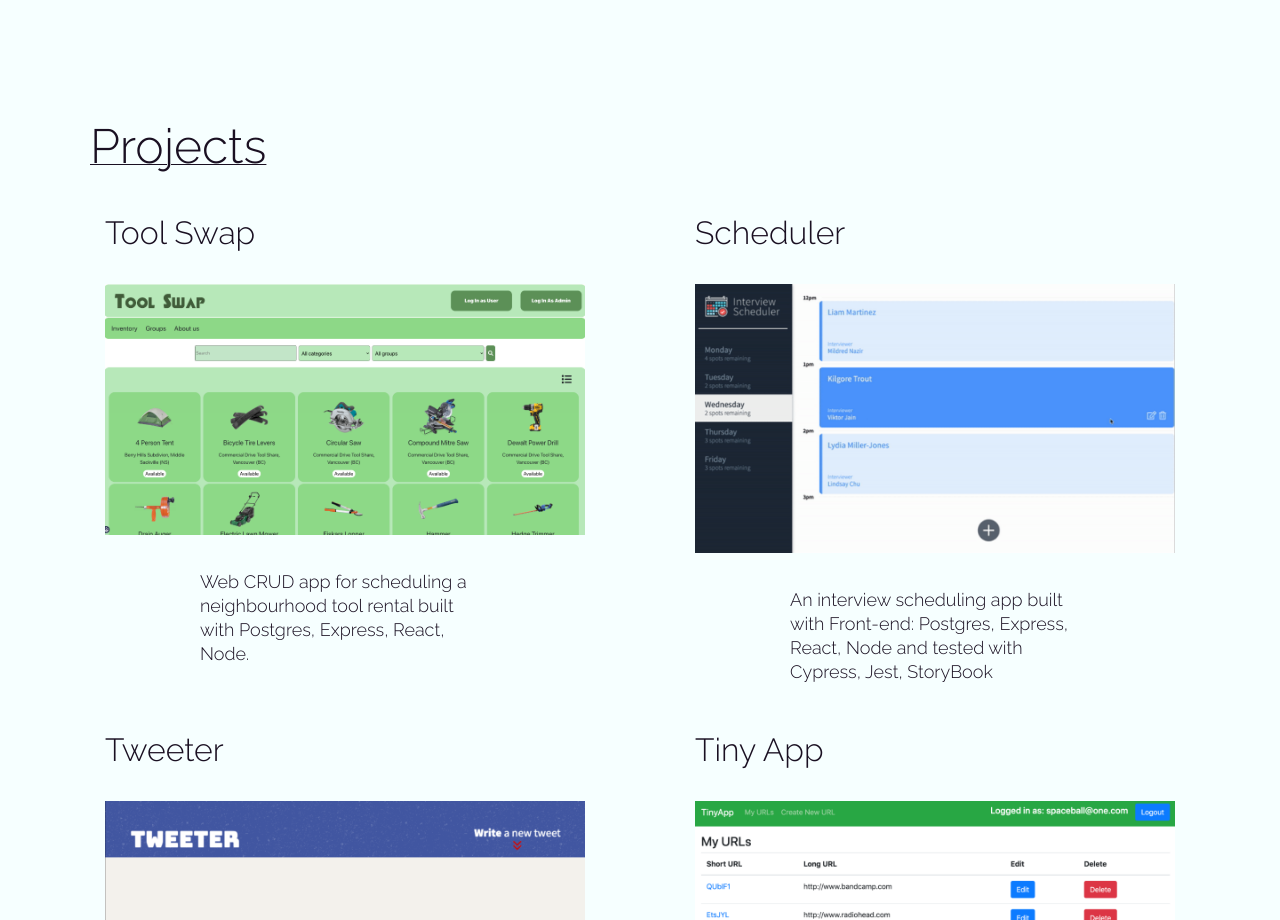
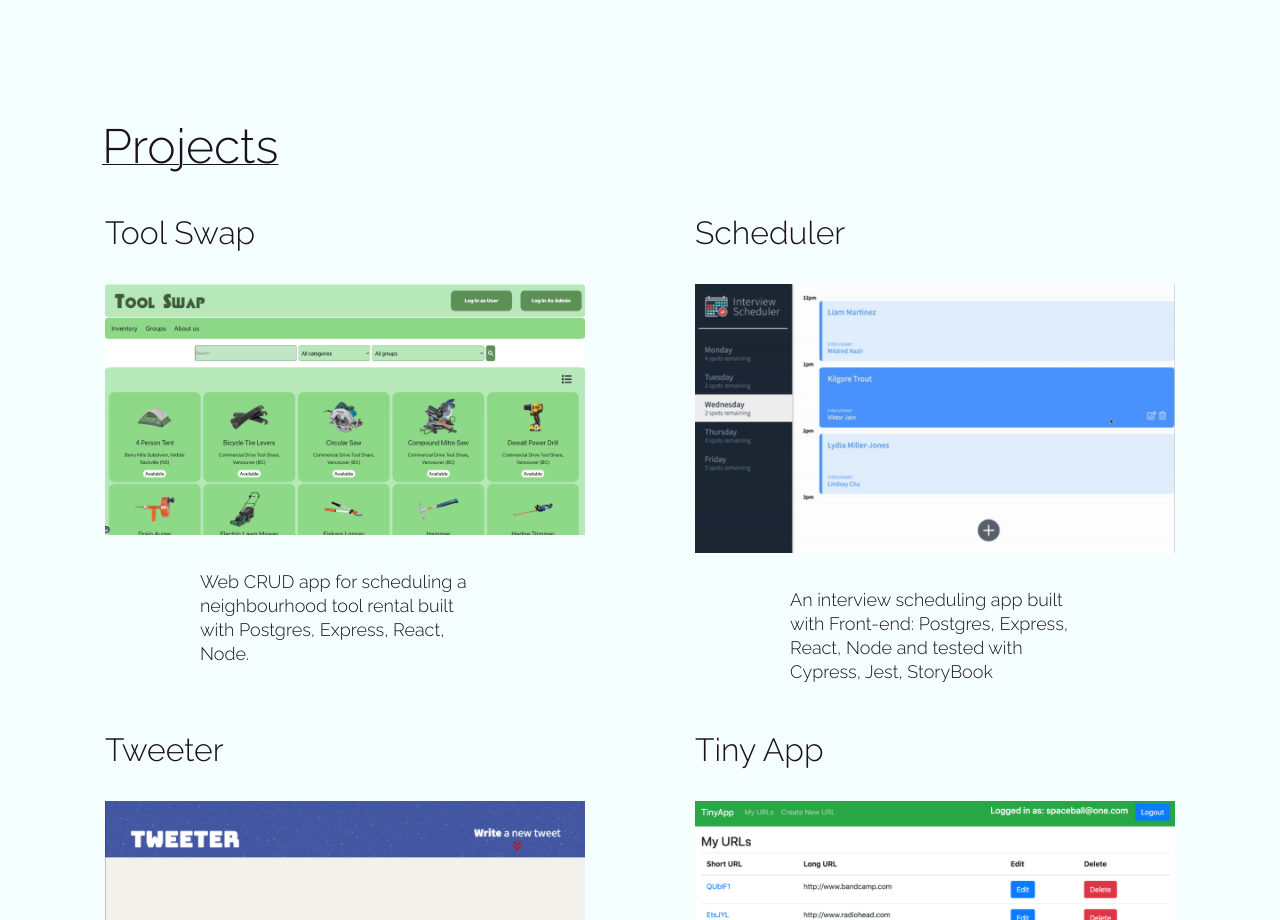
Before and after one commit to FortunateSmith/portfolio-styled-components, a React (Create React App) app: page / in a window 1280 px wide. Shown: the part 2580-3500 px from the top of the page. Built offline with nearby package versions, Linux system fonts and the light colour scheme.

Commit message:
adjust padding on Project section heading

```diff
--- a/src/components/Projects/Projects.elements.js
+++ b/src/components/Projects/Projects.elements.js
@@ -54,8 +54,6 @@ export const ProjectDesc = styled.div`
 export const ProjectTitle = styled.p`
   width: 290px;
   margin-bottom: 35px;
-  /* border: solid 2px;
-  border-radius: 5%; */
   font-size: 32px;
   line-height: 32px;
   color: ${({ lightTextDesc }) => (lightTextDesc ? "#f6ffff" : "#1a1022")};
@@ -71,7 +69,7 @@ export const ProjectTitle = styled.p`
 
 export const ProjectHeading = styled.h1`
   margin-bottom: 24px;
-  /* padding-left: 10px; */
+  padding-left: 12px;
   font-size: 48px;
   line-height: 1.1;
   color: ${({ lightText }) => (lightText ? "#f6ffff" : "#1a1022")};
```
